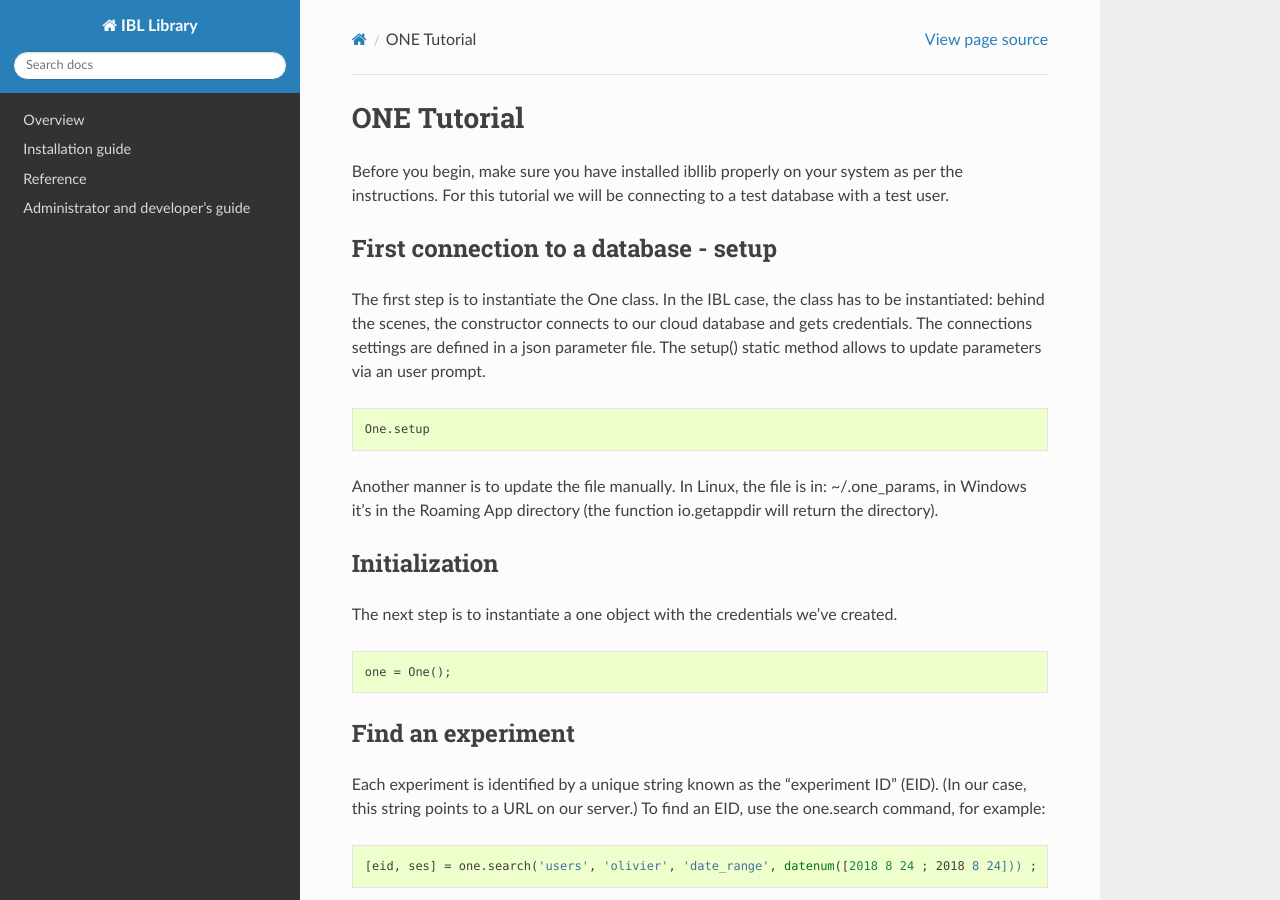
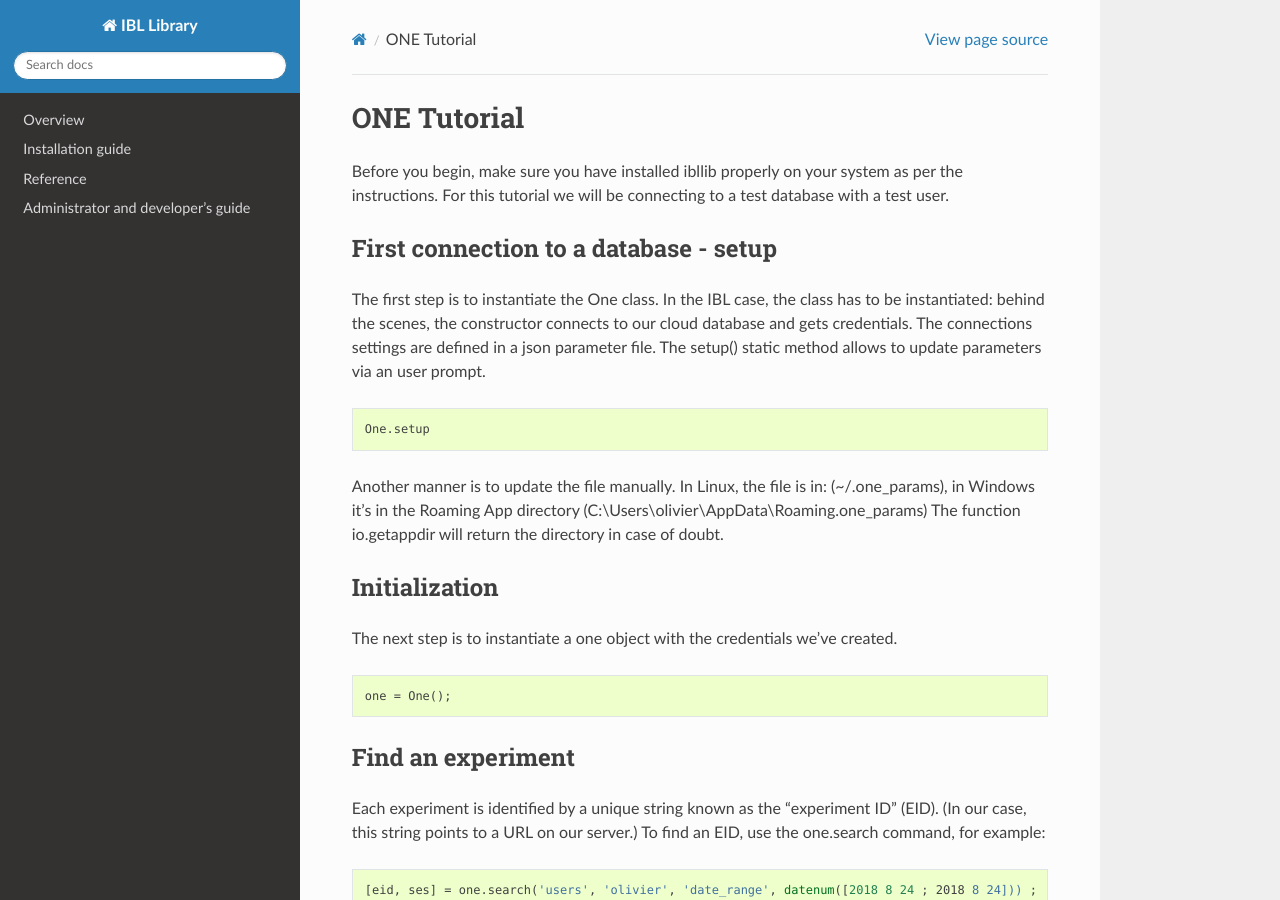
Before and after one commit to int-brain-lab/ibllib, a Sphinx documentation site: the page built from docs/03b_tutorial_matlab.md, in a window 1280 px wide and 900 px high. Built offline with Sphinx 7.4.7 and the Read the Docs theme 2.0.0, drawn with Linux system fonts in a browser that asks for light colours; pages that are not in the unit, such as notebooks, are missing from menus.

````diff
--- a/docs/03b_tutorial_matlab.md
+++ b/docs/03b_tutorial_matlab.md
@@ -14,7 +14,8 @@ The connections settings are defined in a json parameter file. The setup() stati
 One.setup
 ```
 Another manner is to update the file manually. In Linux, the file is in:
-~/.one_params, in Windows it's in the Roaming App directory (the function io.getappdir will return the directory).
+(~/.one_params), in Windows it's in the Roaming App directory (C:\Users\olivier\AppData\Roaming\.one_params)
+The function io.getappdir will return the directory in case of doubt.
 
 ## Initialization
 The next step is to instantiate a one object with the credentials we've created.
````
Also changed, not shown: docs/02_installation.md (+1 -1 lines).
